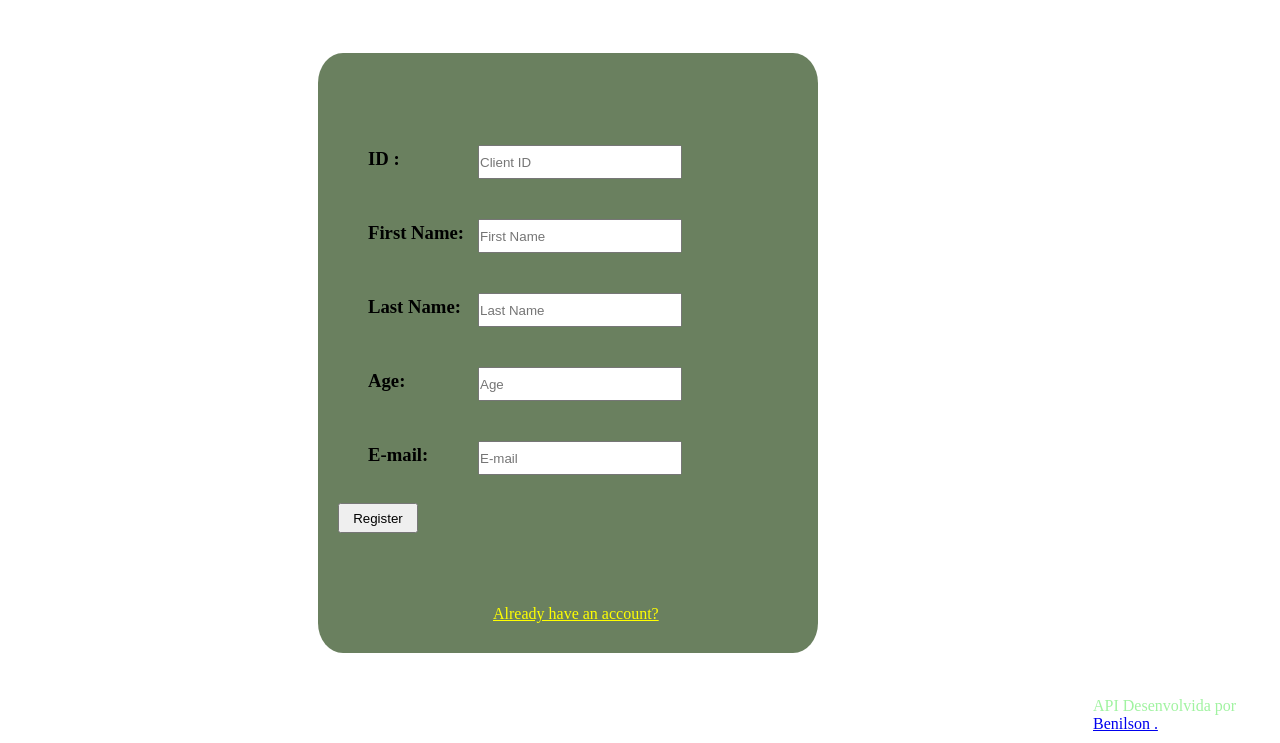
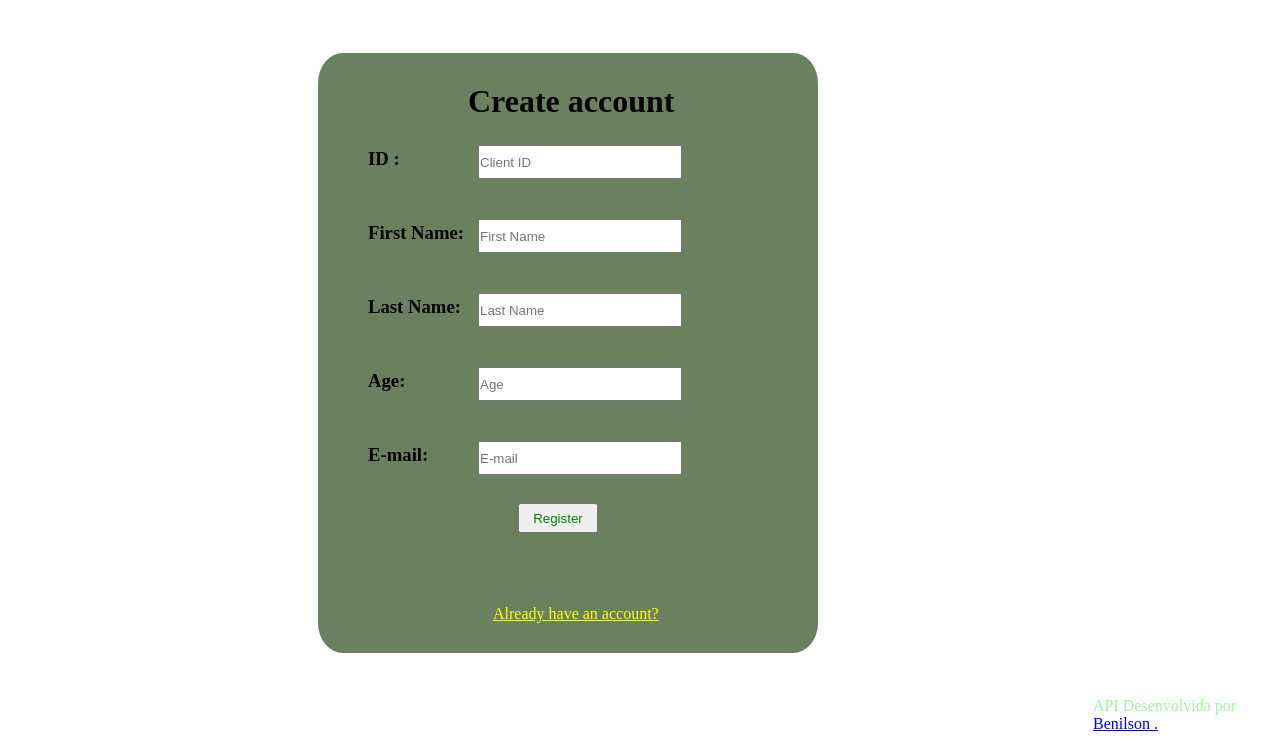
Before and after one commit to Benilsn/web-test, a plain HTML site: page components/login-register.html in a window 1280 px wide. Both pictures are taken after a click on the link "Not registered yet?". Shown: the part 57-800 px from the top of the page. Drawn offline with Linux system fonts and the light colour scheme.

Commit message:
fixing css path

```diff
--- a/components/login-register.html
+++ b/components/login-register.html
@@ -1,7 +1,7 @@
 <!DOCTYPE html>
 <html>
 
-<link href="../../web-test/assets/css/style.css" rel="stylesheet" type="text/css" />
+<link href="../assets/css/style.css" rel="stylesheet" type="text/css" />
 
 <head>
 
@@ -10,7 +10,6 @@
 
             document.getElementById(el).style.display = 'none';
             document.getElementById(el2).style.display = 'block';
-
         }
 
     </script>
@@ -79,11 +78,17 @@
         }
 
         #register{
+            color: green;
             position: absolute;
             bottom: 20%;
-            left: 4%;
+            left: 40%;
             height: 30px;
             width: 80px;
+        }
+        h1 {
+            position: absolute;
+            left: 30%;
+            top: 5%;
         }
 
     </style>
@@ -111,6 +116,7 @@
     </nav>
 
     <div id="login-div">
+        <h1>Sign in</h1>
 
         </br></br>
         <h3 class="txt">Username: </h3><input class="info" type="text" placeholder="Username">
@@ -121,6 +127,7 @@
     </div>
 
     <div id="register-div">
+        <h1>Create account</h1>
         <h3 class="txt">ID : </h3><input class="info" type="text" placeholder="Client ID">
         </br></br>
         <h3 class="txt">First Name: </h3><input class="info" type="text" placeholder="First Name">
@@ -133,7 +140,6 @@
         </br></br>
         <a id="sign-in" onclick="minimize('register-div','login-div')">Already have an account?</a>
         <button id="register" type="submit">Register</button>
-
 
     </div>
 
```
